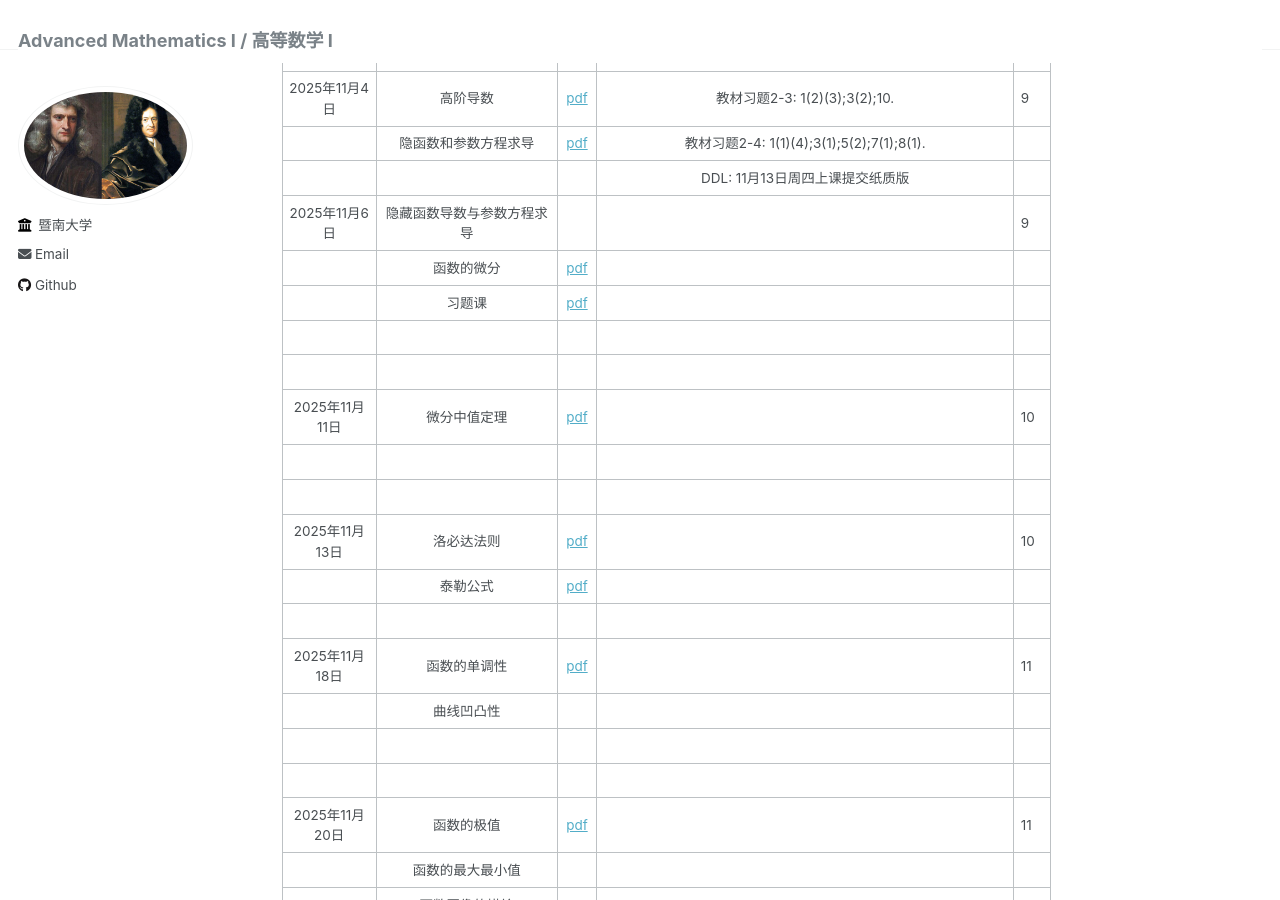
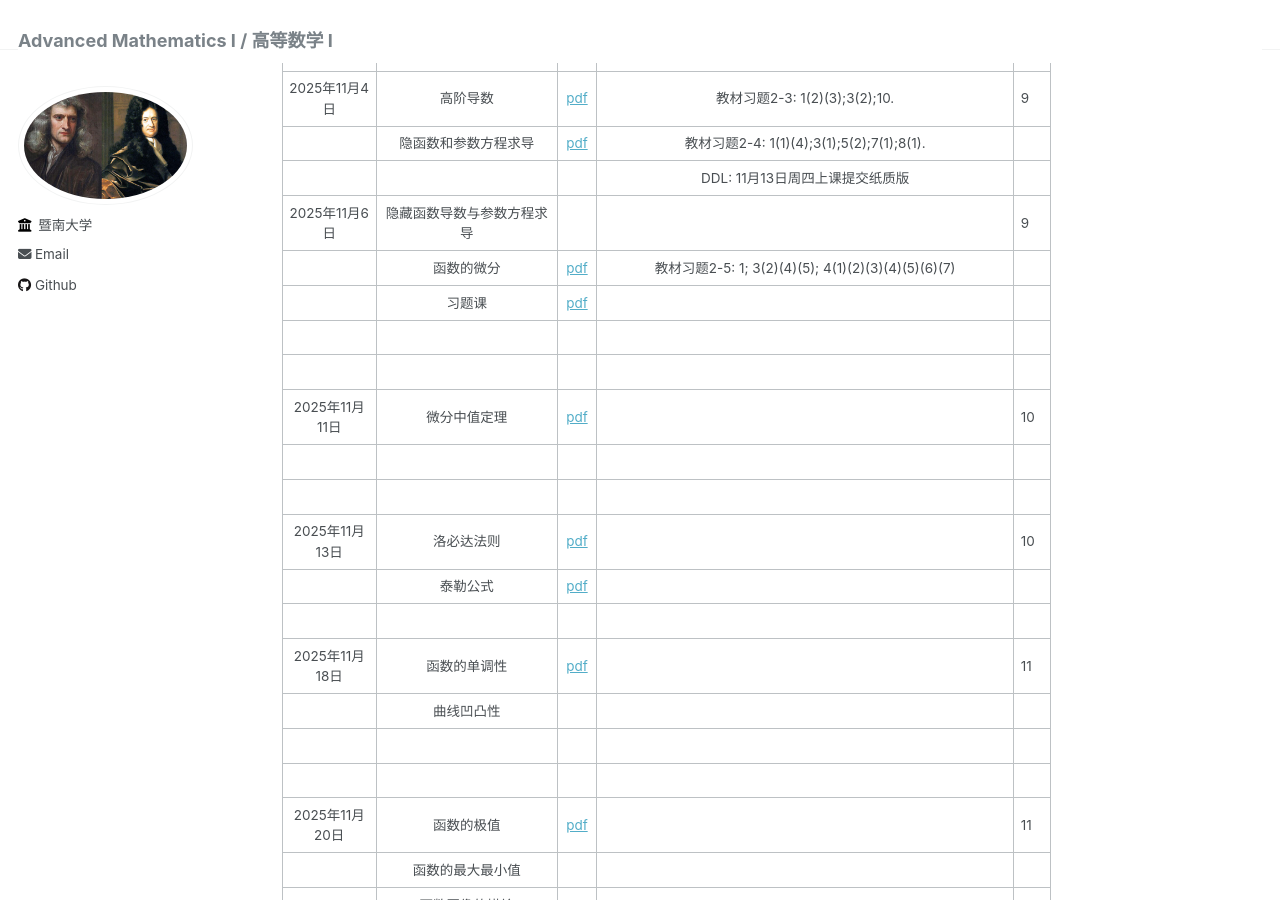
Before and after one commit to wangyuanhao/advanced_mathematics, a Jekyll site: the page built from _pages/about.md, in a window 1280 px wide and 900 px high, scrolled down 3186 px. Built offline with Jekyll 4.4.1, drawn with Linux system fonts in a browser that asks for light colours.

Commit message:
Update about.md

```diff
--- a/_pages/about.md
+++ b/_pages/about.md
@@ -107,7 +107,7 @@ redirect_from:
 |                |       隐函数和参数方程求导       | [pdf](./notes/Ch2.4 Derivatives of Implicit Functions and Parameterized Functions.pdf) |          教材习题2-4: 1(1)(4);3(1);5(2);7(1);8(1).           |      |
 |                |                                  |                                                              |               DDL: 11月13日周四上课提交纸质版                |      |
 | 2025年11月6日  |    隐藏函数导数与参数方程求导    |                                                              |                                                              | 9    |
-|                |            函数的微分            |            [pdf](./notes/Ch2.5 Differentials.pdf)            |                                                              |      |
+|                |            函数的微分            |            [pdf](./notes/Ch2.5 Differentials.pdf)            |      教材习题2-5: 1; 3(2)(4)(5); 4(1)(2)(3)(4)(5)(6)(7)      |      |
 |                |              习题课              |                 [pdf](./notes/exercise1.pdf)                 |                                                              |      |
 |                |                                  |                                                              |                                                              |      |
 |                |                                  |                                                              |                                                              |      |
```
